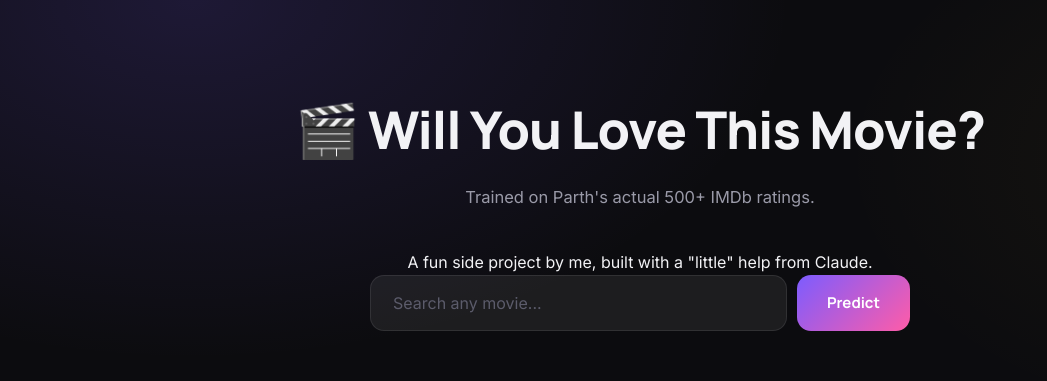
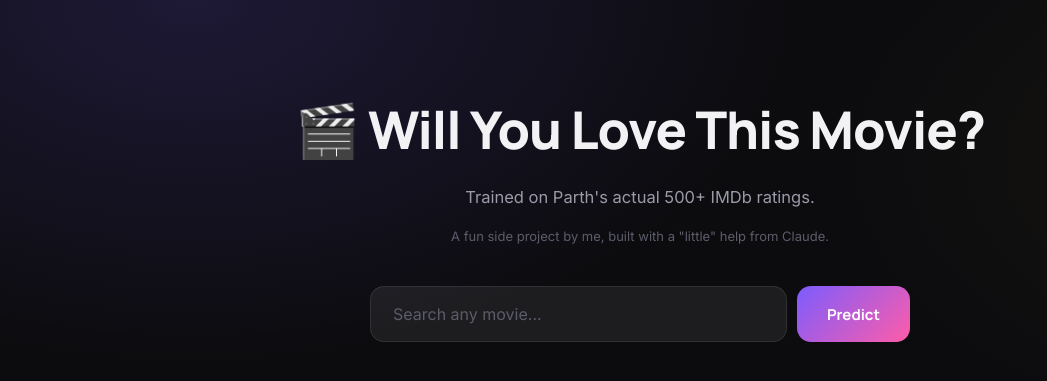
Before and after one commit to ParthSaxena2007/will_you_love_this_movie, a Flask app: page / in a window 1280 px wide. Shown: the top 381 px of the page, without its empty margins (0-1047 px from the left). Run offline with Flask 3, Linux system fonts and the light colour scheme; parts of the project's set-up code (start-up, migrations or seed data) failed here and were passed over.

Commit message:
Update style.css

```diff
--- a/static/css/style.css
+++ b/static/css/style.css
@@ -87,6 +87,12 @@ body{
 .hero p.tagline{
   color: var(--text-muted);
   font-size: 16.5px;
+  margin-bottom: 40px;
+}
+.hero p.made-by{
+  color: var(--text-faint);
+  font-size: 13px;
+  margin-top: -24px;
   margin-bottom: 40px;
 }
 
```
